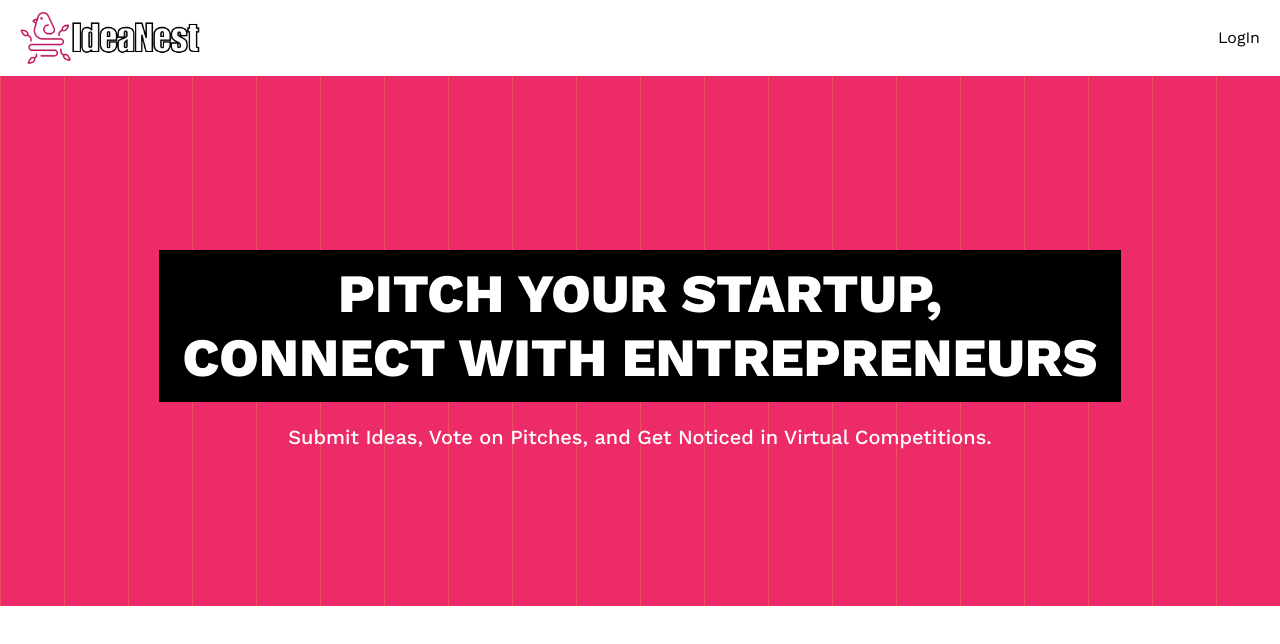
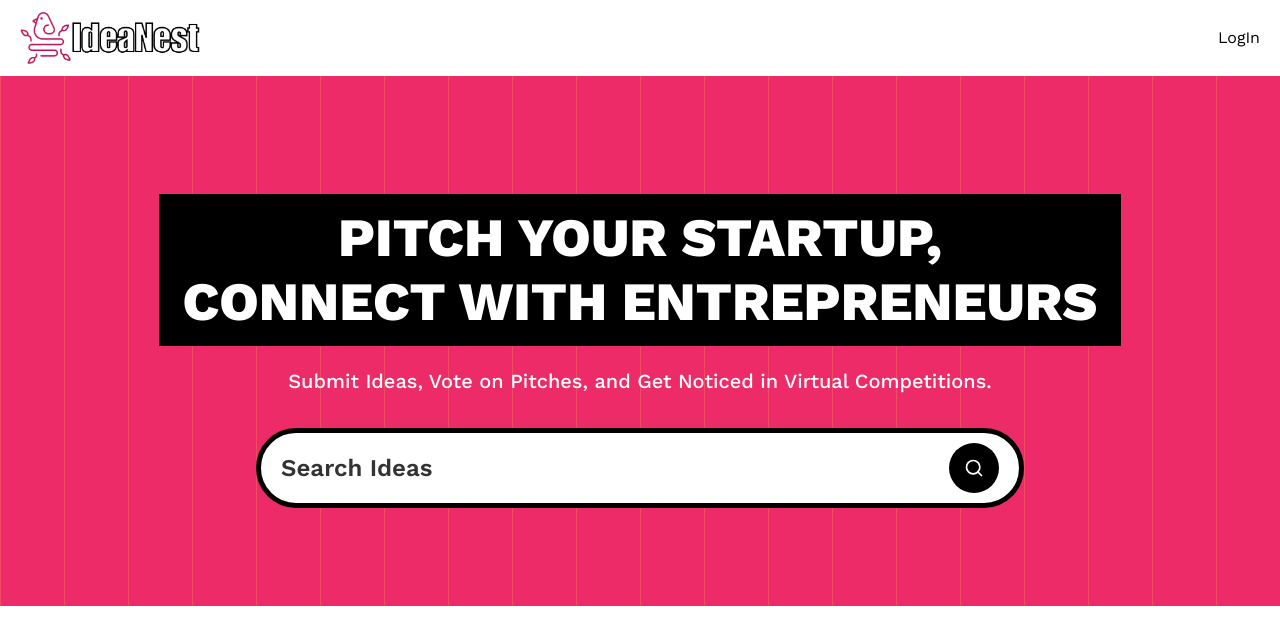
Before and after one commit to PSBVISION/IdeaNest, a Next.js app: page / in a window 1280 px wide. Shown: the top 644 px of the page. Built offline with nearby package versions, Linux system fonts and the light colour scheme; no server answers.

Commit message:
search implemented

```diff
--- a/package.json
+++ b/package.json
@@ -14,6 +14,7 @@
     "react-dom": "$react-dom"
   },
   "dependencies": {
+    "@radix-ui/react-slot": "^1.1.1",
     "@tailwindcss/typography": "^0.5.15",
     "class-variance-authority": "^0.7.1",
     "clsx": "^2.1.1",
--- a/src/app/(root)/layout.tsx
+++ b/src/app/(root)/layout.tsx
@@ -1,4 +1,4 @@
-import Navbar from "@/app/components/Navbar"
+import Navbar from "@/components/Navbar"
 export default function Layout({children} : Readonly<{children: React.ReactNode}>){
   return (
     <main className="font-work-sans">
--- a/src/app/(root)/page.tsx
+++ b/src/app/(root)/page.tsx
@@ -1,4 +1,7 @@
-export default function Home() {
+import SearchForm from "@/components/SearchForm";
+export default async function Home({ searchParams }:{searchParams: Promise<{query?:string}>})
+{
+  const query = (await searchParams).query
   return (
     <div>
       <section className="pink_container">
@@ -10,6 +13,7 @@
           Submit Ideas, Vote on Pitches, and Get Noticed in Virtual
           Competitions.
         </p>
+        <SearchForm query={query}/>
       </section>
     </div>
   );
--- a/src/app/components/Navbar.tsx
+++ b/src/components/Navbar.tsx
@@ -1,5 +1,6 @@
 import Link from 'next/link'
 import React from 'react'
+import Form from "next/form";
 import Image from 'next/image'
 import { auth, signIn, signOut } from '@/auth'
 
@@ -18,24 +19,24 @@
               <Link href="/startup/create">
                 <span>Create</span>
               </Link>
-              <form action={async()=>{
+              <Form action={async()=>{
                 "use server";
                 await signOut({redirectTo: "/"});
               }}>
                 <button type='submit'>Logout</button>
-              </form>
+              </Form>
               <Link href={`user/${session?.id}`}>
                 <span>{session?.user?.name}</span>
               </Link>
             </>
           ) :
           (
-            <form action={async () => {
+            <Form action={async () => {
               "use server"
               await signIn("github");
               }}>
                   <button type='submit'>LogIn</button>
-            </form>
+            </Form>
           )}
         </div>
       </nav>
--- /dev/null
+++ b/src/components/SearchForm.tsx
@@ -0,0 +1,25 @@
+import React from "react";
+import SearchFormReset from "./SearchFormReset";
+import Form from "next/form";
+import { Search } from "lucide-react";
+const SearchForm = ({query}:{query?:string}) => {
+
+  return (
+    <Form action={"/"} className="search-form" scroll={false}>
+      <input
+        name="query"
+        defaultValue={query}
+        className="search-input"
+        placeholder="Search Ideas"
+      />
+      <div className="flex gap-2">
+        {query && <SearchFormReset />}
+        <button type="submit" className="search-btn text-white">
+          <Search className="size-5"/>
+        </button>
+      </div>
+    </Form>
+  );
+};
+
+export default SearchForm;
--- /dev/null
+++ b/src/components/SearchFormReset.tsx
@@ -0,0 +1,21 @@
+"use client";
+import React from "react";
+import Link from "next/link";
+import { X } from "lucide-react";
+const SearchFormReset = () => {
+  const reset = () => {
+    const form = document.querySelector(".search-form") as HTMLFormElement;
+    if (form) form.reset();
+  };
+  return (
+    <div>
+      <button type="reset" onClick={reset}>
+        <Link href={"/"} className="search-btn text-white">
+          <X className="size-5"/>
+        </Link>
+      </button>
+    </div>
+  );
+};
+
+export default SearchFormReset;
--- /dev/null
+++ b/src/components/ui/button.tsx
@@ -0,0 +1,57 @@
+import * as React from "react"
+import { Slot } from "@radix-ui/react-slot"
+import { cva, type VariantProps } from "class-variance-authority"
+
+import { cn } from "@/lib/utils"
+
+const buttonVariants = cva(
+  "inline-flex items-center justify-center gap-2 whitespace-nowrap rounded-md text-sm font-medium transition-colors focus-visible:outline-none focus-visible:ring-1 focus-visible:ring-ring disabled:pointer-events-none disabled:opacity-50 [&_svg]:pointer-events-none [&_svg]:size-4 [&_svg]:shrink-0",
+  {
+    variants: {
+      variant: {
+        default:
+          "bg-primary text-primary-foreground shadow hover:bg-primary/90",
+        destructive:
+          "bg-destructive text-destructive-foreground shadow-sm hover:bg-destructive/90",
+        outline:
+          "border border-input bg-background shadow-sm hover:bg-accent hover:text-accent-foreground",
+        secondary:
+          "bg-secondary text-secondary-foreground shadow-sm hover:bg-secondary/80",
+        ghost: "hover:bg-accent hover:text-accent-foreground",
+        link: "text-primary underline-offset-4 hover:underline",
+      },
+      size: {
+        default: "h-9 px-4 py-2",
+        sm: "h-8 rounded-md px-3 text-xs",
+        lg: "h-10 rounded-md px-8",
+        icon: "h-9 w-9",
+      },
+    },
+    defaultVariants: {
+      variant: "default",
+      size: "default",
+    },
+  }
+)
+
+export interface ButtonProps
+  extends React.ButtonHTMLAttributes<HTMLButtonElement>,
+    VariantProps<typeof buttonVariants> {
+  asChild?: boolean
+}
+
+const Button = React.forwardRef<HTMLButtonElement, ButtonProps>(
+  ({ className, variant, size, asChild = false, ...props }, ref) => {
+    const Comp = asChild ? Slot : "button"
+    return (
+      <Comp
+        className={cn(buttonVariants({ variant, size, className }))}
+        ref={ref}
+        {...props}
+      />
+    )
+  }
+)
+Button.displayName = "Button"
+
+export { Button, buttonVariants }
```
Also changed, not shown: src/app/components/SearchForm.tsx (deleted), 1 other file (tests, documents, lock files or other folders).
